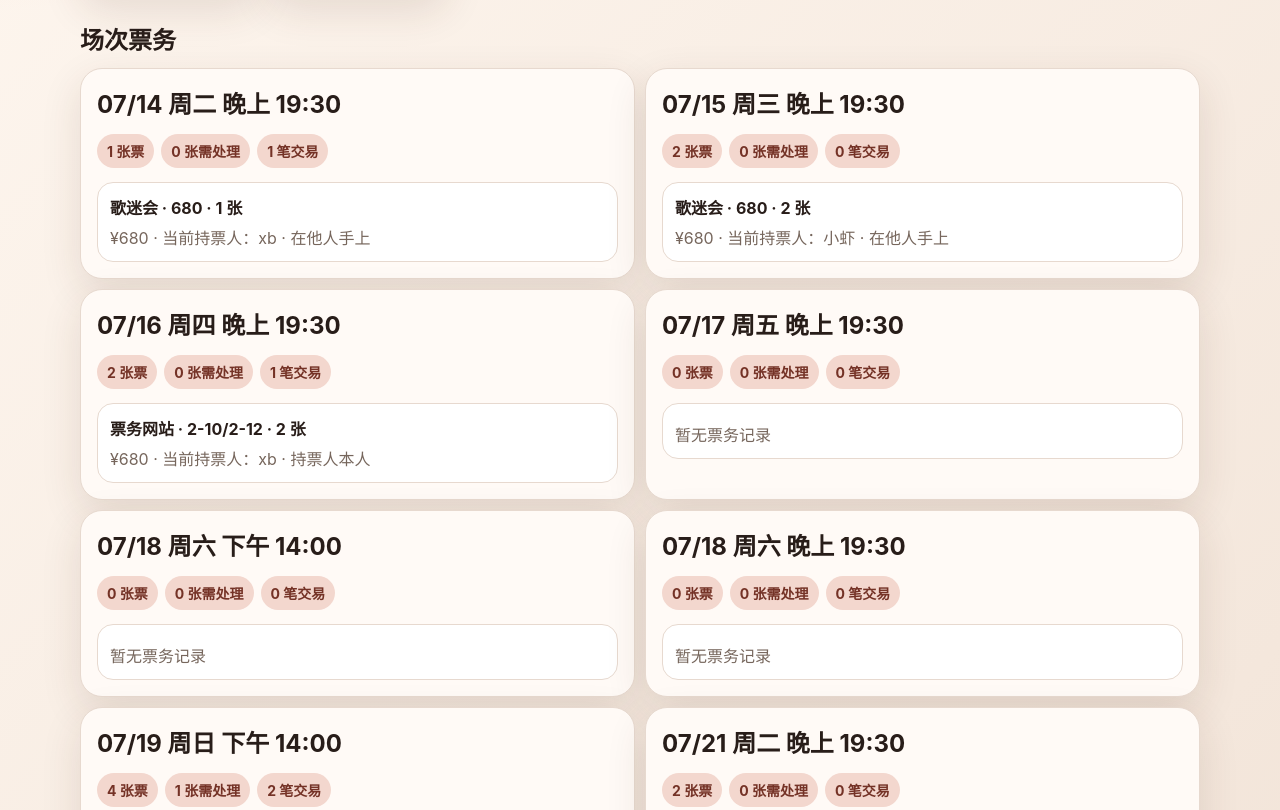
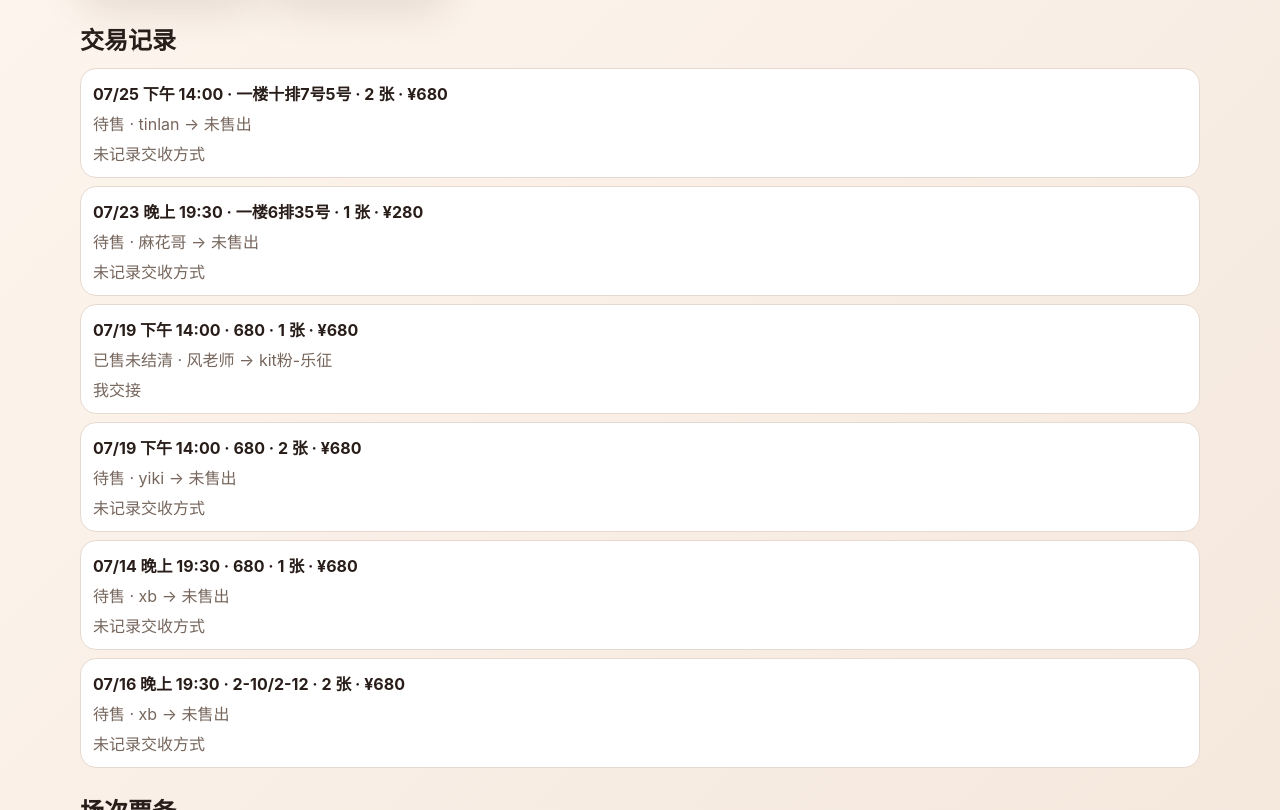
Before and after one commit to thesp-too/gigiShanghai, a plain HTML site: page index.html in a window 1280 px wide. Shown: the part 502-1312 px from the top of the page. Drawn offline with Linux system fonts and the light colour scheme.

Commit message:
luobei & transaction update

```diff
--- a/index.html
+++ b/index.html
@@ -62,6 +62,44 @@
       <article class="stat"><strong>0</strong><span>已售已结清</span></article>
       <article class="stat"><strong>10</strong><span>联系人</span></article>
     </section>
+    <h2 class="section-title">交易记录</h2>
+    <section class="tickets">
+        <article class="ticket">
+          <strong>07/25 下午 14:00 · 一楼十排7号5号 · 2 张 · ¥680</strong>
+          <p>待售 · tinlan → 未售出</p>
+          <p>未记录交收方式</p>
+        </article>
+
+        <article class="ticket">
+          <strong>07/23 晚上 19:30 · 一楼6排35号 · 1 张 · ¥280</strong>
+          <p>待售 · 麻花哥 → 未售出</p>
+          <p>未记录交收方式</p>
+        </article>
+
+        <article class="ticket">
+          <strong>07/19 下午 14:00 · 680 · 1 张 · ¥680</strong>
+          <p>已售未结清 · 风老师 → kit粉-乐征</p>
+          <p>我交接</p>
+        </article>
+
+        <article class="ticket">
+          <strong>07/19 下午 14:00 · 680 · 2 张 · ¥680</strong>
+          <p>待售 · yiki → 未售出</p>
+          <p>未记录交收方式</p>
+        </article>
+
+        <article class="ticket">
+          <strong>07/14 晚上 19:30 · 680 · 1 张 · ¥680</strong>
+          <p>待售 · xb → 未售出</p>
+          <p>未记录交收方式</p>
+        </article>
+
+        <article class="ticket">
+          <strong>07/16 晚上 19:30 · 2-10/2-12 · 2 张 · ¥680</strong>
+          <p>待售 · xb → 未售出</p>
+          <p>未记录交收方式</p>
+        </article>
+      </section>
     <h2 class="section-title">场次票务</h2>
     <section class="grid">
         <article class="card">
@@ -243,7 +281,7 @@
 
                         <div class="ticket">
                           <strong>票务网站 · 1-15-13 · 1 张</strong>
-                          <p>¥280 · 当前持票人：罗贝 · 持票人本人</p>
+                          <p>¥280 · 当前持票人：罗北 · 持票人本人</p>
                         </div>
 
           </div>
@@ -320,16 +358,8 @@
           </div>
         </article>
       </section>
-    <h2 class="section-title">待结清交易</h2>
-    <section class="tickets">
-        <article class="ticket">
-          <strong>07/19 下午 14:00 · 680 · 1 张 · ¥680</strong>
-          <p>已售未结清 · 风老师 → kit粉-乐征</p>
-          <p>我交接</p>
-        </article>
-      </section>
     <h2 class="section-title">联系人</h2>
-    <section class="people"><article class="person"><strong>我</strong><span>5 张票</span></article><article class="person"><strong>小虾</strong><span>2 张票</span></article><article class="person"><strong>艳红</strong><span>2 张票</span></article><article class="person"><strong>风老师</strong><span>1 张票</span></article><article class="person"><strong>tinlan</strong><span>2 张票</span></article><article class="person"><strong>麻花哥</strong><span>1 张票</span></article><article class="person"><strong>kit粉-乐征</strong><span>0 张票</span></article><article class="person"><strong>yiki</strong><span>2 张票</span></article><article class="person"><strong>罗贝</strong><span>1 张票</span></article><article class="person"><strong>xb</strong><span>3 张票</span></article></section>
+    <section class="people"><article class="person"><strong>我</strong><span>5 张票</span></article><article class="person"><strong>小虾</strong><span>2 张票</span></article><article class="person"><strong>艳红</strong><span>2 张票</span></article><article class="person"><strong>风老师</strong><span>1 张票</span></article><article class="person"><strong>tinlan</strong><span>2 张票</span></article><article class="person"><strong>麻花哥</strong><span>1 张票</span></article><article class="person"><strong>kit粉-乐征</strong><span>0 张票</span></article><article class="person"><strong>yiki</strong><span>2 张票</span></article><article class="person"><strong>罗北</strong><span>1 张票</span></article><article class="person"><strong>xb</strong><span>3 张票</span></article></section>
   </main>
 </body>
 </html>
```
